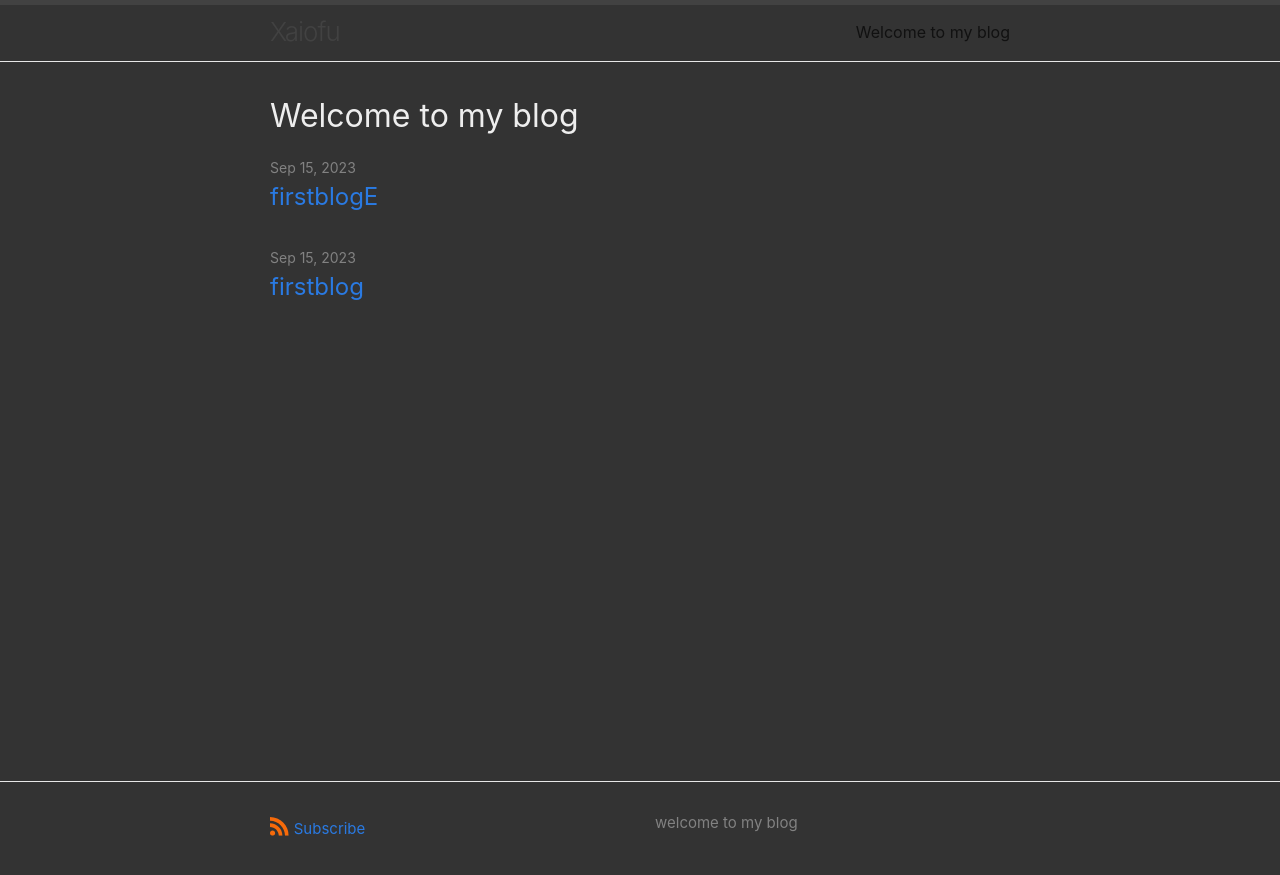
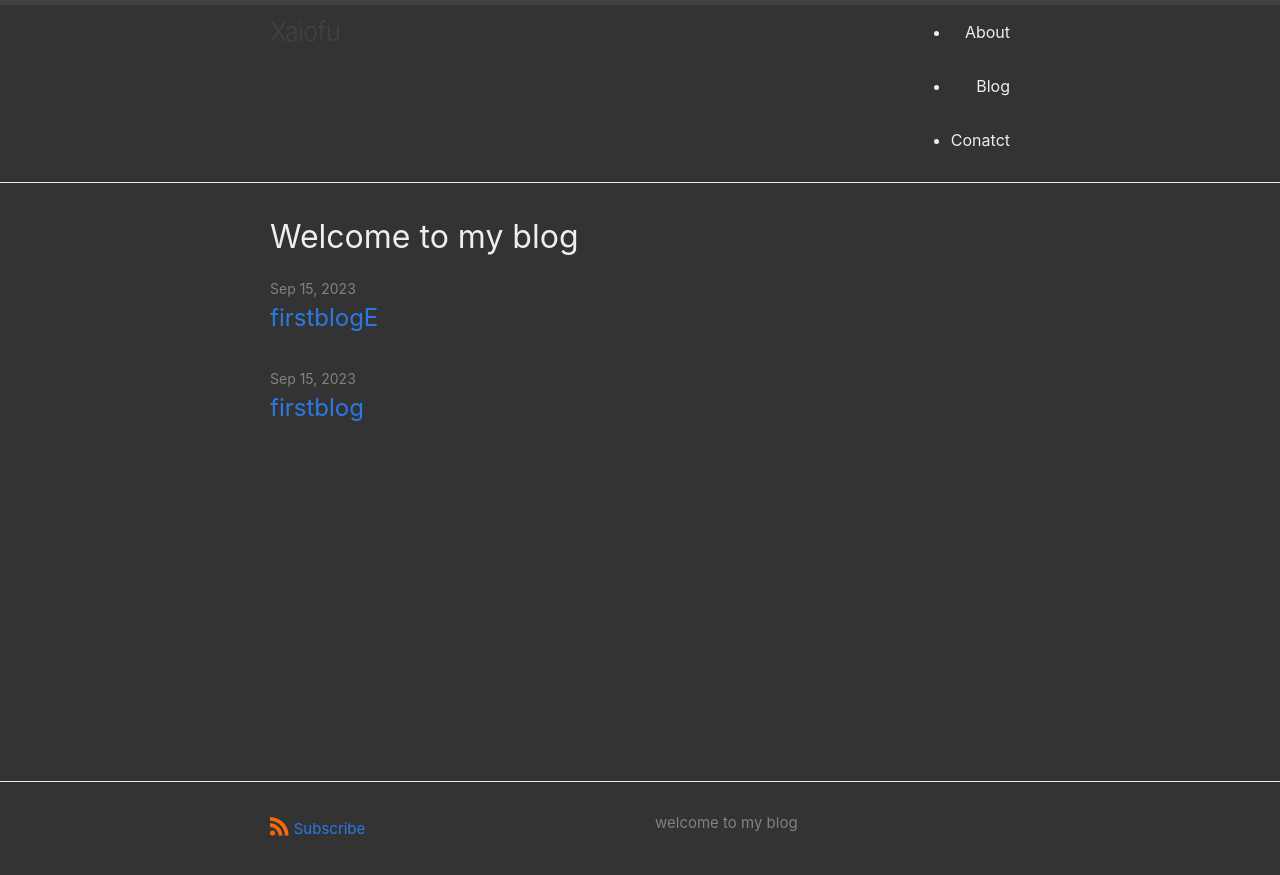
Before and after one commit to SH4eN/blog, a Jekyll site: the page built from index.md, in a window 1280 px wide. Shown: the top 875 px of the page. Built offline with Jekyll 4.4.1, drawn with Linux system fonts in a browser that asks for light colours; our own code applies the rules of GitHub Pages for plain Markdown files.

Commit message:
Update header.html

```diff
--- a/_includes/header.html
+++ b/_includes/header.html
@@ -8,23 +8,11 @@
 
     {%- if titles_size > 0 -%}
       <nav class="site-nav">
-        <input type="checkbox" id="nav-trigger" class="nav-trigger" />
-        <label for="nav-trigger">
-          <span class="menu-icon">
-            <svg viewBox="0 0 18 15" width="18px" height="15px">
-              <path d="M18,1.484c0,0.82-0.665,1.484-1.484,1.484H1.484C0.665,2.969,0,2.304,0,1.484l0,0C0,0.665,0.665,0,1.484,0 h15.032C17.335,0,18,0.665,18,1.484L18,1.484z M18,7.516C18,8.335,17.335,9,16.516,9H1.484C0.665,9,0,8.335,0,7.516l0,0 c0-0.82,0.665-1.484,1.484-1.484h15.032C17.335,6.031,18,6.696,18,7.516L18,7.516z M18,13.516C18,14.335,17.335,15,16.516,15H1.484 C0.665,15,0,14.335,0,13.516l0,0c0-0.82,0.665-1.483,1.484-1.483h15.032C17.335,12.031,18,12.695,18,13.516L18,13.516z"/>
-            </svg>
-          </span>
-        </label>
-
-        <div class="trigger">
-          {%- for path in page_paths -%}
-            {%- assign my_page = site.pages | where: "path", path | first -%}
-            {%- if my_page.title -%}
-            <a class="page-link" href="{{ my_page.url | relative_url }}">{{ my_page.title | escape }}</a>
-            {%- endif -%}
-          {%- endfor -%}
-        </div>
+        <ul>
+          <li>About</li>
+          <li>Blog</li>
+          <li>Conatct</li>
+        </ul>
       </nav>
     {%- endif -%}
   </div>
```
